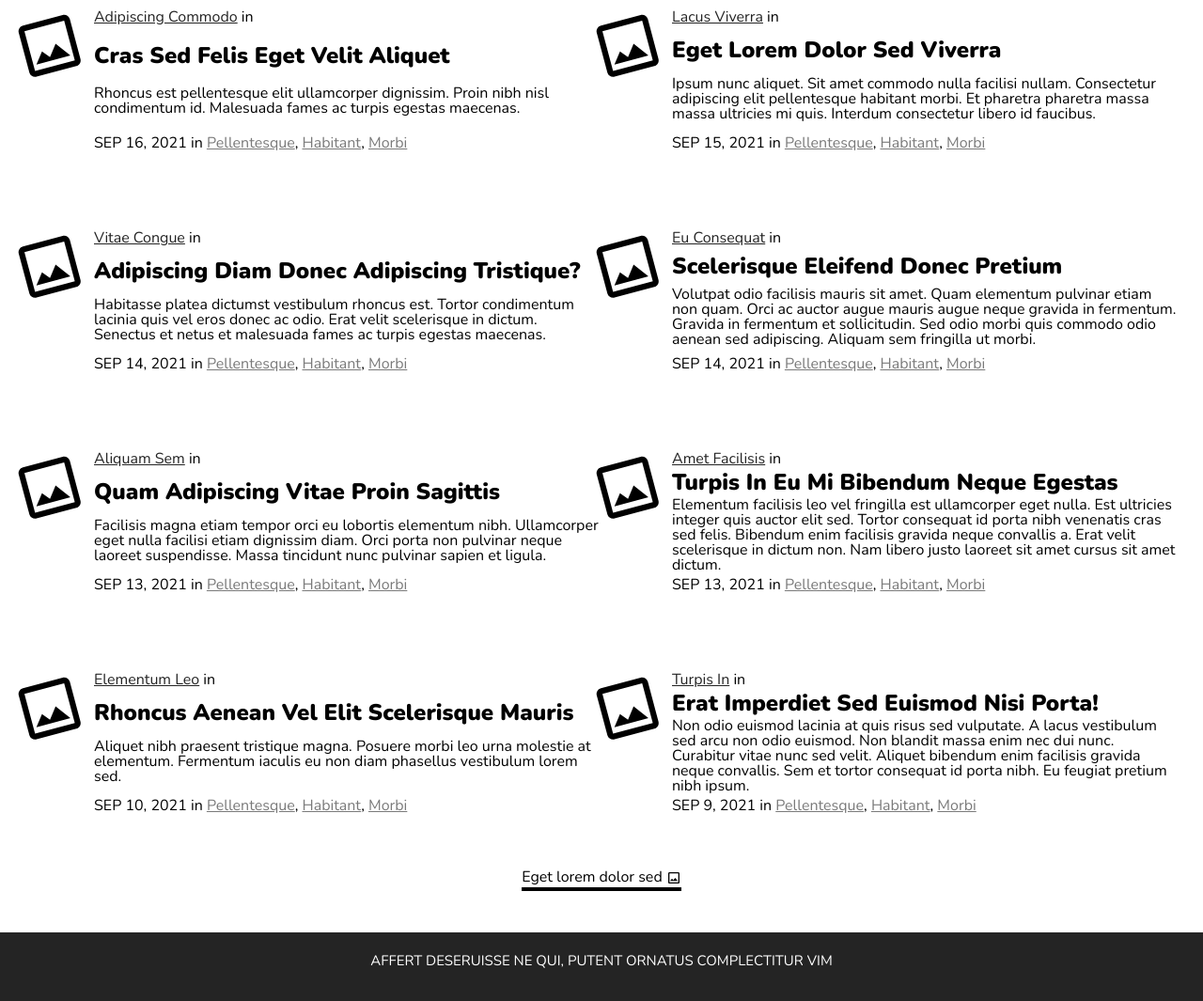
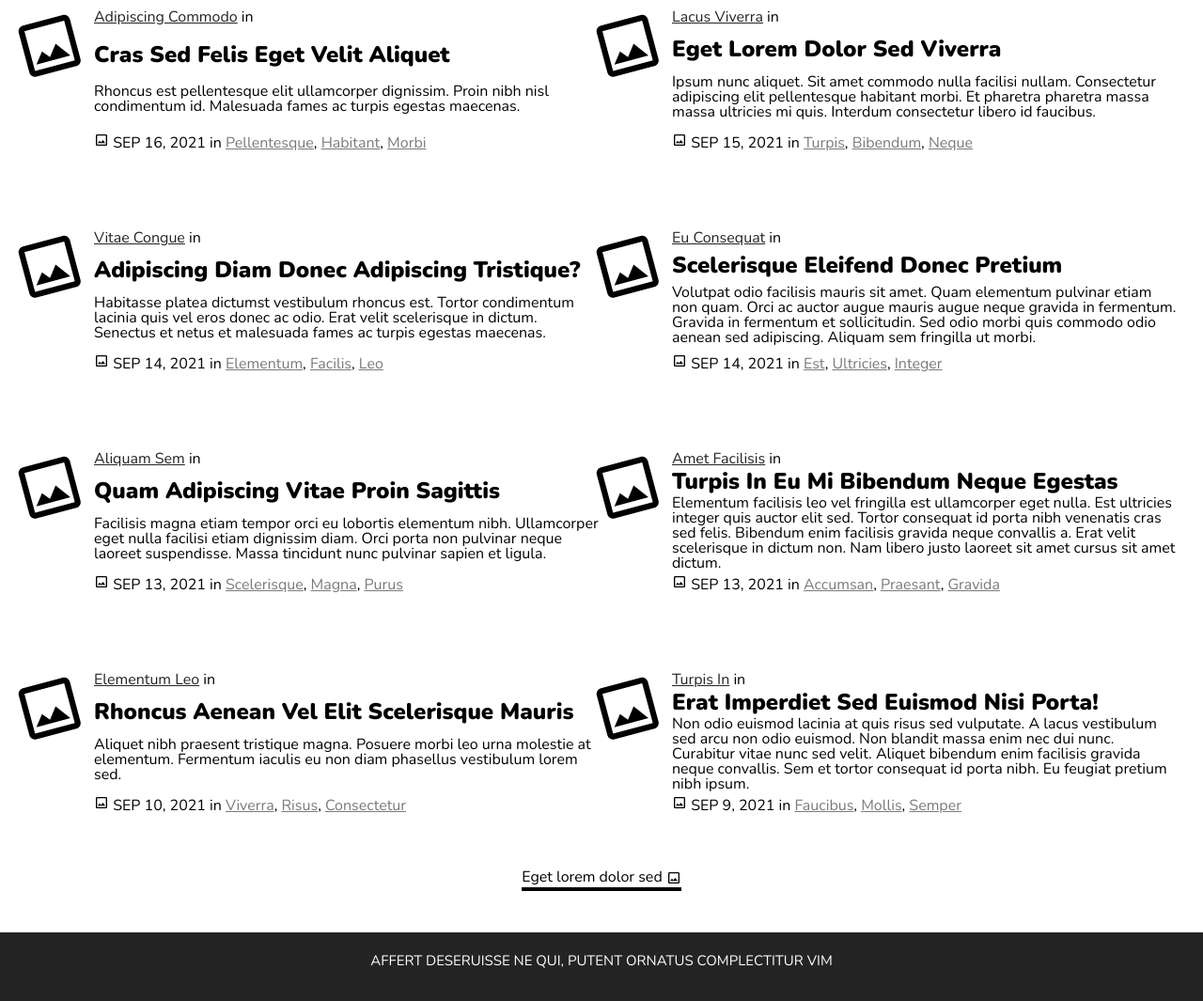
Before and after one commit to Drew-Daniels/design-teardown, a plain HTML site: page index.html in a window 1280 px wide. Shown: the part 1092-2157 px from the top of the page at 94% size. Drawn offline with nearby package versions, Linux system fonts and the light colour scheme.

Commit message:
Updated the filler topics in the latest articles section.

```diff
--- a/index.html
+++ b/index.html
@@ -178,6 +178,7 @@
                                 <p>Rhoncus est pellentesque elit ullamcorper dignissim. Proin nibh nisl condimentum id. Malesuada fames ac turpis egestas maecenas.</p>
                             </div>
                             <div>
+                                <img src="assets/images/icons/image-placeholder.svg" alt="Image placeholder" class="icon-extra-small">
                                 <time>SEP 16, 2021</time>
                                 in
                                 <a href="#" class="secondary-anchor topic">pellentesque</a>,
@@ -199,11 +200,12 @@
                             <p>Ipsum nunc aliquet. Sit amet commodo nulla facilisi nullam. Consectetur adipiscing elit pellentesque habitant morbi. Et pharetra pharetra massa massa ultricies mi quis. Interdum consectetur libero id faucibus.</p>
                         </div>
                         <div>
+                            <img src="assets/images/icons/image-placeholder.svg" alt="Image placeholder" class="icon-extra-small">
                             <time>SEP 15, 2021</time>
                             in
-                            <a href="#" class="secondary-anchor topic">pellentesque</a>,
-                            <a href="#" class="secondary-anchor topic">habitant</a>,
-                            <a href="#" class="secondary-anchor topic">morbi</a>
+                            <a href="#" class="secondary-anchor topic">turpis</a>,
+                            <a href="#" class="secondary-anchor topic">bibendum</a>,
+                            <a href="#" class="secondary-anchor topic">neque</a>
                         </div>
                     </div>
                 </div>
@@ -220,11 +222,12 @@
                             <p>Habitasse platea dictumst vestibulum rhoncus est. Tortor condimentum lacinia quis vel eros donec ac odio. Erat velit scelerisque in dictum. Senectus et netus et malesuada fames ac turpis egestas maecenas.</p>
                         </div>
                         <div>
+                            <img src="assets/images/icons/image-placeholder.svg" alt="Image placeholder" class="icon-extra-small">
                             <time>SEP 14, 2021</time>
                             in
-                            <a href="#" class="secondary-anchor topic">pellentesque</a>,
-                            <a href="#" class="secondary-anchor topic">habitant</a>,
-                            <a href="#" class="secondary-anchor topic">morbi</a>
+                            <a href="#" class="secondary-anchor topic">elementum</a>,
+                            <a href="#" class="secondary-anchor topic">facilis</a>,
+                            <a href="#" class="secondary-anchor topic">leo</a>
                         </div>
                     </div>
                 </div>
@@ -241,11 +244,12 @@
                             <p>Volutpat odio facilisis mauris sit amet. Quam elementum pulvinar etiam non quam. Orci ac auctor augue mauris augue neque gravida in fermentum. Gravida in fermentum et sollicitudin. Sed odio morbi quis commodo odio aenean sed adipiscing. Aliquam sem fringilla ut morbi.</p>
                         </div>
                         <div>
+                            <img src="assets/images/icons/image-placeholder.svg" alt="Image placeholder" class="icon-extra-small">
                             <time>SEP 14, 2021</time>
                             in
-                            <a href="#" class="secondary-anchor topic">pellentesque</a>,
-                            <a href="#" class="secondary-anchor topic">habitant</a>,
-                            <a href="#" class="secondary-anchor topic">morbi</a>
+                            <a href="#" class="secondary-anchor topic">est</a>,
+                            <a href="#" class="secondary-anchor topic">ultricies</a>,
+                            <a href="#" class="secondary-anchor topic">integer</a>
                         </div>
                     </div>
                 </div>
@@ -262,11 +266,12 @@
                             <p>Facilisis magna etiam tempor orci eu lobortis elementum nibh. Ullamcorper eget nulla facilisi etiam dignissim diam. Orci porta non pulvinar neque laoreet suspendisse. Massa tincidunt nunc pulvinar sapien et ligula.</p>
                         </div>
                         <div>
+                            <img src="assets/images/icons/image-placeholder.svg" alt="Image placeholder" class="icon-extra-small">
                             <time>SEP 13, 2021</time>
                             in
-                            <a href="#" class="secondary-anchor topic">pellentesque</a>,
-                            <a href="#" class="secondary-anchor topic">habitant</a>,
-                            <a href="#" class="secondary-anchor topic">morbi</a>
+                            <a href="#" class="secondary-anchor topic">scelerisque</a>,
+                            <a href="#" class="secondary-anchor topic">magna</a>,
+                            <a href="#" class="secondary-anchor topic">purus</a>
                         </div>
                     </div>
                 </div>
@@ -283,11 +288,12 @@
                             <p>Elementum facilisis leo vel fringilla est ullamcorper eget nulla. Est ultricies integer quis auctor elit sed. Tortor consequat id porta nibh venenatis cras sed felis. Bibendum enim facilisis gravida neque convallis a. Erat velit scelerisque in dictum non. Nam libero justo laoreet sit amet cursus sit amet dictum.</p>
                         </div>
                         <div>
+                            <img src="assets/images/icons/image-placeholder.svg" alt="Image placeholder" class="icon-extra-small">
                             <time>SEP 13, 2021</time>
                             in
-                            <a href="#" class="secondary-anchor topic">pellentesque</a>,
-                            <a href="#" class="secondary-anchor topic">habitant</a>,
-                            <a href="#" class="secondary-anchor topic">morbi</a>
+                            <a href="#" class="secondary-anchor topic">accumsan</a>,
+                            <a href="#" class="secondary-anchor topic">praesant</a>,
+                            <a href="#" class="secondary-anchor topic">gravida</a>
                         </div>
                     </div>
                 </div>
@@ -304,11 +310,12 @@
                             <p>Aliquet nibh praesent tristique magna. Posuere morbi leo urna molestie at elementum. Fermentum iaculis eu non diam phasellus vestibulum lorem sed.</p>
                         </div>
                         <div>
+                            <img src="assets/images/icons/image-placeholder.svg" alt="Image placeholder" class="icon-extra-small">
                             <time>SEP 10, 2021</time>
                             in
-                            <a href="#" class="secondary-anchor topic">pellentesque</a>,
-                            <a href="#" class="secondary-anchor topic">habitant</a>,
-                            <a href="#" class="secondary-anchor topic">morbi</a>
+                            <a href="#" class="secondary-anchor topic">viverra</a>,
+                            <a href="#" class="secondary-anchor topic">risus</a>,
+                            <a href="#" class="secondary-anchor topic">consectetur</a>
                         </div>
                     </div>
                 </div>
@@ -325,11 +332,12 @@
                             <p>Non odio euismod lacinia at quis risus sed vulputate. A lacus vestibulum sed arcu non odio euismod. Non blandit massa enim nec dui nunc. Curabitur vitae nunc sed velit. Aliquet bibendum enim facilisis gravida neque convallis. Sem et tortor consequat id porta nibh. Eu feugiat pretium nibh ipsum.</p>
                         </div>
                         <div>
+                            <img src="assets/images/icons/image-placeholder.svg" alt="Image placeholder" class="icon-extra-small">
                             <time>SEP 9, 2021</time>
                             in
-                            <a href="#" class="secondary-anchor topic">pellentesque</a>,
-                            <a href="#" class="secondary-anchor topic">habitant</a>,
-                            <a href="#" class="secondary-anchor topic">morbi</a>
+                            <a href="#" class="secondary-anchor topic">faucibus</a>,
+                            <a href="#" class="secondary-anchor topic">mollis</a>,
+                            <a href="#" class="secondary-anchor topic">semper</a>
                         </div>
                     </div>
                 </div>
```
